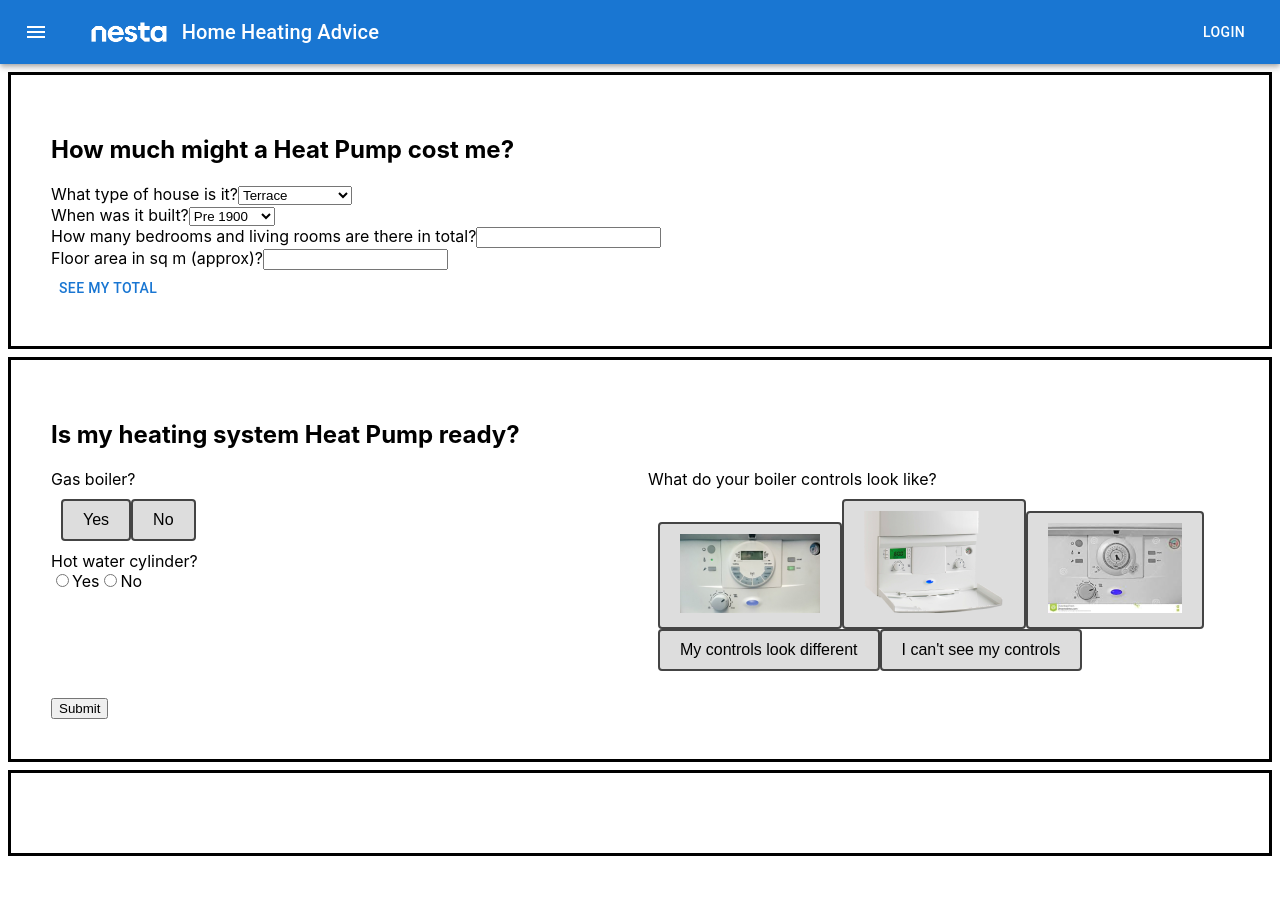
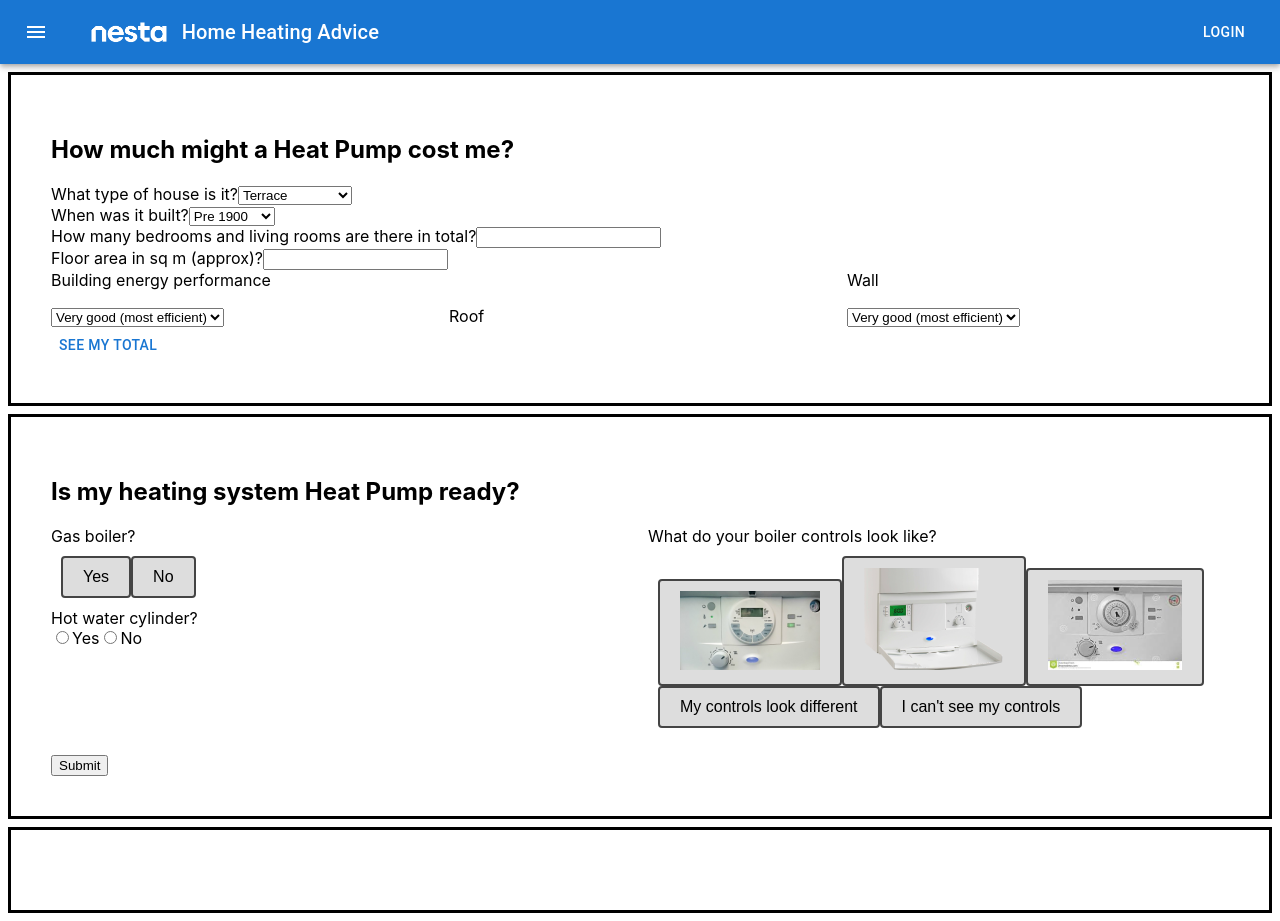
Before and after one commit to laura-murria-nesta/starter-fe-ml-react-ts, a React (Create React App) app: page / in a window 1280 px wide. Before the commit the page ends 864 px from the top, so only its background shows below. Built offline with nearby package versions, Linux system fonts and the light colour scheme.

Commit message:
Start to nest EPC data within form, not fully working yet, layout askew

```diff
--- a/src/HeatPumpAdvice.tsx
+++ b/src/HeatPumpAdvice.tsx
@@ -1,14 +1,14 @@
 import { useState } from "react";
 import { Alert, Box, Button,StyledEngineProvider } from '@mui/material';
 
-import {  ExistingHeatingInfo, PremisesInfo } from './data';
+import {  EPC, ExistingHeatingInfo, PremisesInfo } from './data';
 import { InputParams, predict } from './model';
 
 import './App.css';
 import './form.css';
 import { ASHPBudget, generateASHPBudget } from "./budget";
 import { ASHPBudgetReport } from "./report/ASHPBudgetReport";
-import { PropertyInput } from "./form/PropertyInput";
+import { PropertyInput, PropertyInputFormValues } from "./form/PropertyInput";
 import { advise, HPReadyAdvice } from "./adviseHPReady";
 import { HeatingSystemInput } from "./form/HeatingSystemInput";
 import { HPReadyReport } from "./report/HPReadyReport";
@@ -18,14 +18,16 @@ export default function App() {
 
   const [ budget, setBudget ] = useState(null as ASHPBudget | null );
   const [ premisesInfo, setPremisesInfo ] = useState({} as PremisesInfo);
+  const [ epc, setEPC ] = useState({} as EPC);
   const [ error, setError ] = useState(null as string | null);
   const [ existingHeatingInfo, setExistingHeatingInfo ] = useState({} as ExistingHeatingInfo);
   const [ HPReadyAdvice, setHPReadyAdvice ] = useState (null as HPReadyAdvice | null );
 
-  const handleSubmitPremisesInfo = (premInfo: PremisesInfo) => {
+  const handleSubmitPropertyInput = (propertyInput: PropertyInputFormValues) => {
     try {
-      setPremisesInfo(premInfo);
-      const result = predict({ premisesInfo } as InputParams);
+      setPremisesInfo(propertyInput.premisesInfo);
+      setEPC(propertyInput.epc)
+      const result = predict({ ...propertyInput, existingHeatingInfo } as InputParams);
       const budget = generateASHPBudget(result);
       setBudget(budget);
     } catch (error) {
@@ -56,6 +58,7 @@ export default function App() {
   const resetInput = () => {
     setError(null);
     setPremisesInfo({} as PremisesInfo);
+    setEPC({} as EPC);
     setExistingHeatingInfo({} as ExistingHeatingInfo);
     resetOutput();
   };
@@ -69,7 +72,7 @@ export default function App() {
       // If budget is not yet known, this is the start - collect input
       (!budget)
         ?
-        <PropertyInput premisesInfo={premisesInfo} onSubmit={handleSubmitPremisesInfo} />
+        <PropertyInput premisesInfo={premisesInfo} epc={epc} onSubmit={handleSubmitPropertyInput} />
         :
         <>
           {/* Once budget is present show report */}
--- a/src/adviseHPReady.ts
+++ b/src/adviseHPReady.ts
@@ -3,7 +3,7 @@ import { EPC, ExistingHeatingInfo, PremisesInfo } from "./data";
 export type InputParams = {
     existingHeatingInfo: ExistingHeatingInfo,
     premisesInfo: PremisesInfo,
-    EPC: EPC | null,
+    epc: EPC | null,
 }
 
 export type HPReadyAdvice = {
--- a/src/data.ts
+++ b/src/data.ts
@@ -7,8 +7,29 @@ export type ExistingHeatingInfo = {
     typicalRadiatorType: RadiatorType,
 }
 
+export enum EPCEnergyPerfRating {
+   'very good (most efficient)'  = 1,
+   'good' = 2,
+   'average' = 3,
+   'poor' = 4,
+   'very poor (least efficient)' = 5,
+   'N/A' = 0,
+}
+
+export type PropertyFeaturesEnergyPerformance = {
+    wall: EPCEnergyPerfRating[],
+    roof: EPCEnergyPerfRating[],
+    window: EPCEnergyPerfRating[],
+    floor: EPCEnergyPerfRating[],
+    hotWater:  EPCEnergyPerfRating[],
+    mainHeating: EPCEnergyPerfRating[],
+    mainHeatingControl: EPCEnergyPerfRating[],
+    secondaryHeating: EPCEnergyPerfRating[],
+}
+
 export type EPC = {
     id: number
+    energyPerformance: PropertyFeaturesEnergyPerformance,
 }
 
 export enum RadiatorType {
--- a/src/form/PropertyInput.tsx
+++ b/src/form/PropertyInput.tsx
@@ -1,23 +1,28 @@
-import { Button } from "@mui/material";
+import { Button, Grid } from "@mui/material";
 import { Field, Form, Formik } from "formik";
 import React from "react";
-import { PremisesInfo } from "../data";
+import { EPC, PremisesInfo } from "../data";
 
 export type PropertyInputProps = {
     premisesInfo: PremisesInfo,
+    epc: EPC,
     onSubmit: any,
 }
 
+export interface PropertyInputFormValues {
+  premisesInfo: PremisesInfo,
+  epc: EPC,
+}
 
 export function PropertyInput(props: PropertyInputProps) {
-  const { onSubmit, premisesInfo } = props;
-
+  const { onSubmit, premisesInfo, epc } = props;
+  const initialValues: PropertyInputFormValues = { premisesInfo, epc } ;
   return (
     <Formik
-    initialValues={{...premisesInfo}}
+    initialValues={{...initialValues}}
     onSubmit={async (values) => {
         onSubmit(
-          values as PremisesInfo);
+          values as PropertyInputFormValues);
     }}
     >
     {({ values }) => {
@@ -71,6 +76,51 @@ export function PropertyInput(props: PropertyInputProps) {
             <Field name="floorArea" />
         </div>
 
+        <div className="mb-5">
+        <Grid container spacing={2}>
+          <Grid item xs={8}>
+          Building energy performance
+          </Grid>
+          <Grid item xs={4}>
+            <label htmlFor="epc-label-wall">Wall</label>
+          </Grid>
+          <Grid item xs={4}>
+            <Field as="select" name="epc.energyperformance.wall" >
+              <option value={1}>Very good (most efficient)</option>
+              <option value={2}>Good</option>
+              <option value={3}>Average</option>
+              <option value={4}>Poor</option>
+              <option value={5}>Very poor</option>
+              <option value={0}>N/A</option>
+            </Field>
+          </Grid>
+          <Grid item xs={4}>
+            <label htmlFor="epc-label-roof">Roof</label>
+          </Grid>
+          <Grid item xs={4}>
+            <Field as="select" name="epc.energyperformance.roof" >
+              <option value={1}>Very good (most efficient)</option>
+              <option value={2}>Good</option>
+              <option value={3}>Average</option>
+              <option value={4}>Poor</option>
+              <option value={5}>Very poor</option>
+              <option value={0}>N/A</option>
+            </Field>
+          </Grid>
+
+
+        </Grid>
+
+            {/* wall: EPCEnergyPerfRating[],
+    roof: EPCEnergyPerfRating[],
+    window: EPCEnergyPerfRating[],
+    floor: EPCEnergyPerfRating[],
+    hotWater:  EPCEnergyPerfRating[],
+    mainHeating: EPCEnergyPerfRating[],
+    mainHeatingControl: EPCEnergyPerfRating[],
+    secondaryHeating: EPCEnergyPerfRating[], */}
+        </div>
+
         <Button
             onClick={() => onSubmit(premisesInfo)}
         >
--- a/src/model.ts
+++ b/src/model.ts
@@ -3,7 +3,7 @@ import { EPC, ExistingHeatingInfo, PremisesInfo } from "./data";
 export type InputParams = {
     existingHeatingInfo: ExistingHeatingInfo,
     premisesInfo: PremisesInfo,
-    EPC: EPC | null,
+    epc: EPC | null,
 }
 
 export type Result = {
```
